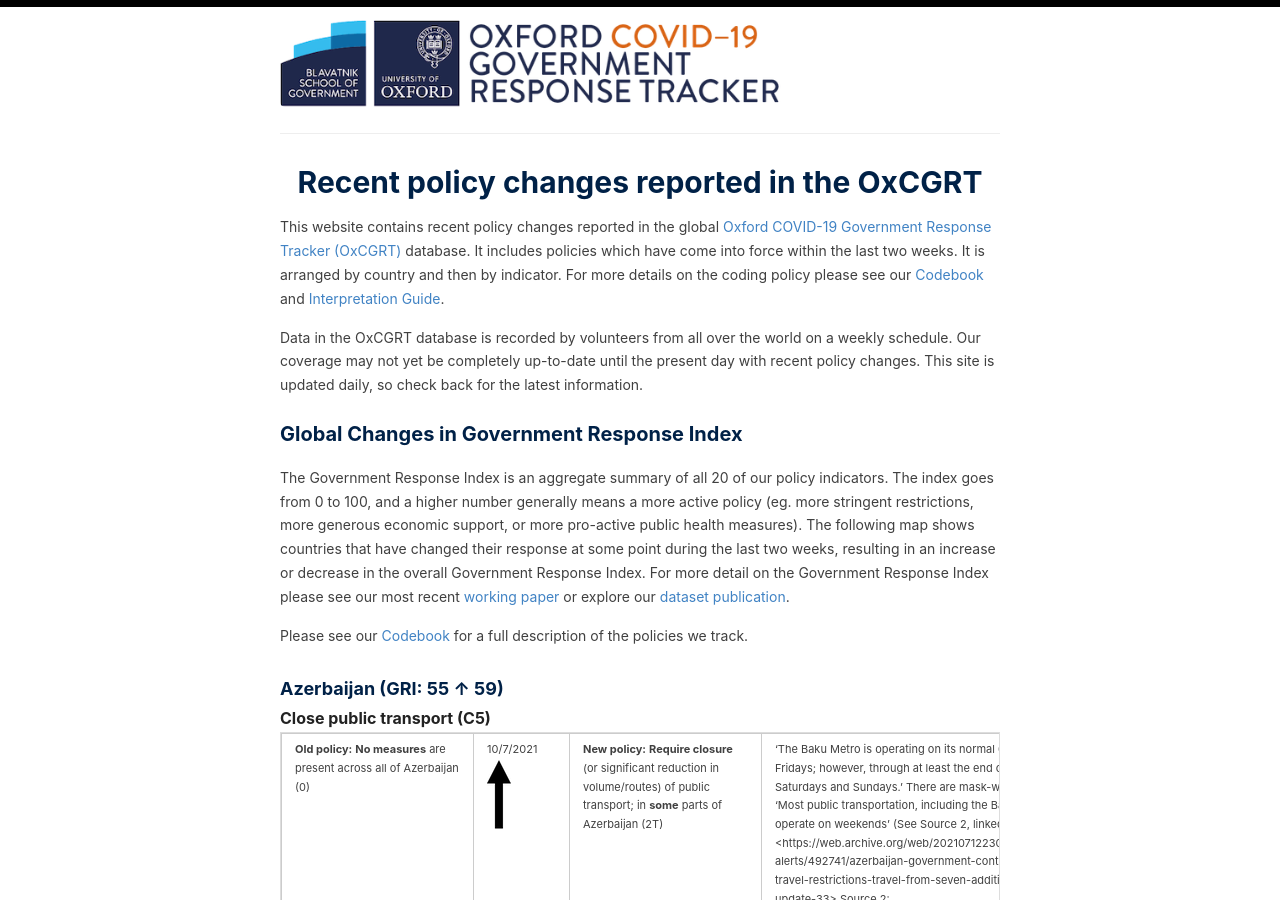
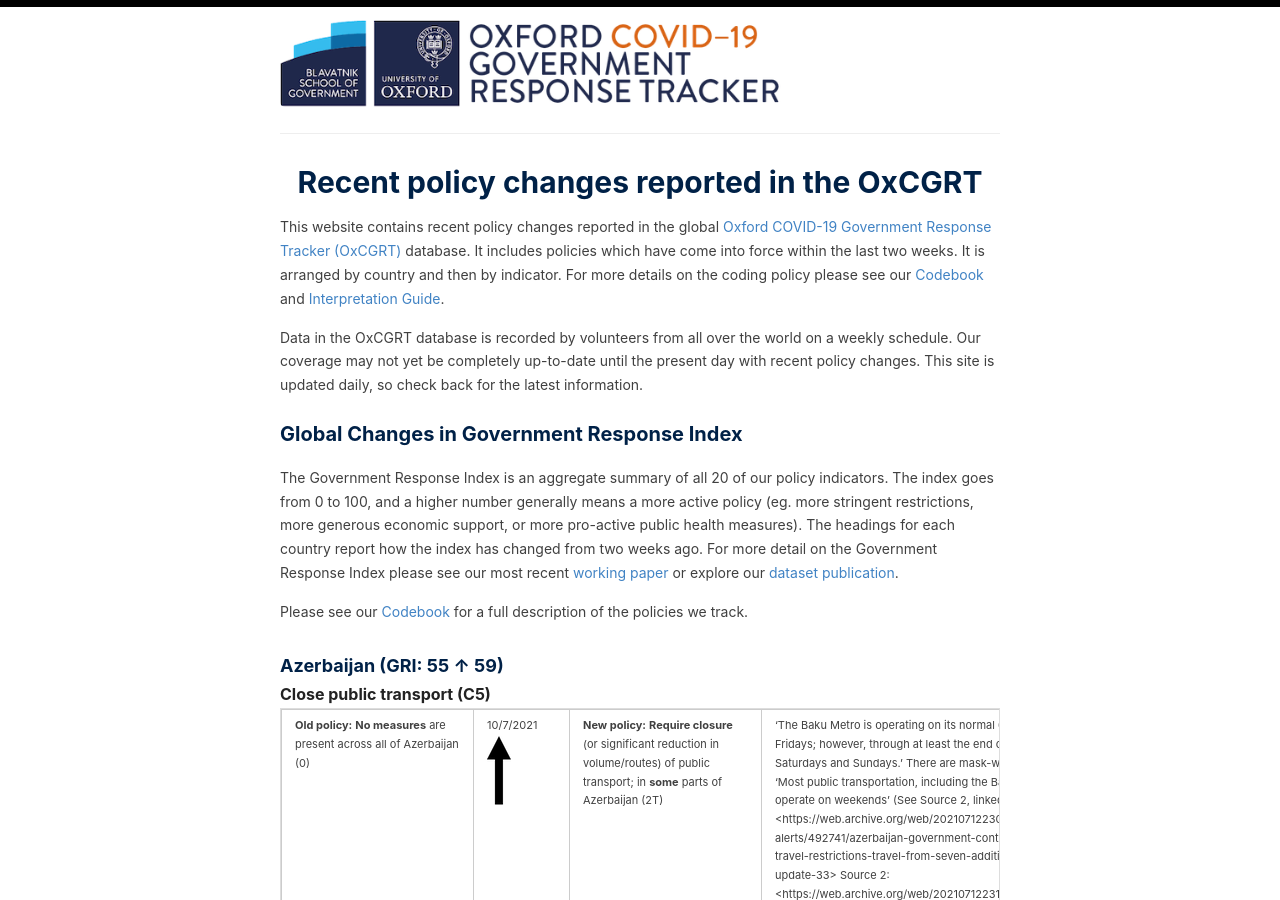
Before and after one commit to OxCGRT/oxcgrt.github.io, a Jekyll site: the page built from _pages/recent-changes.md, in a window 1280 px wide and 900 px high. Built offline with Jekyll 4.4.1, drawn with Linux system fonts in a browser that asks for light colours.

Commit message:
Automated run of latest changes

```diff
--- a/_pages/recent-changes.md
+++ b/_pages/recent-changes.md
@@ -25,11 +25,11 @@ The Government Response Index is an aggregate summary of all 20 of our
 policy indicators. The index goes from 0 to 100, and a higher number
 generally means a more active policy (eg. more stringent restrictions,
 more generous economic support, or more pro-active public health
-measures). The following map shows countries that have changed their
-response at some point during the last two weeks, resulting in an
-increase or decrease in the overall Government Response Index. For more
-detail on the Government Response Index please see our most recent
-[working
+measures).
+<!-- The following map shows countries that have changed their response at some point during the last two weeks, resulting in an increase or decrease in the overall Government Response Index. -->
+The headings for each country report how the index has changed from two
+weeks ago. For more detail on the Government Response Index please see
+our most recent [working
 paper](https://www.bsg.ox.ac.uk/research/publications/variation-government-responses-covid-19)
 or explore our [dataset
 publication](https://doi.org/10.1038/s41562-021-01079-8).
```
